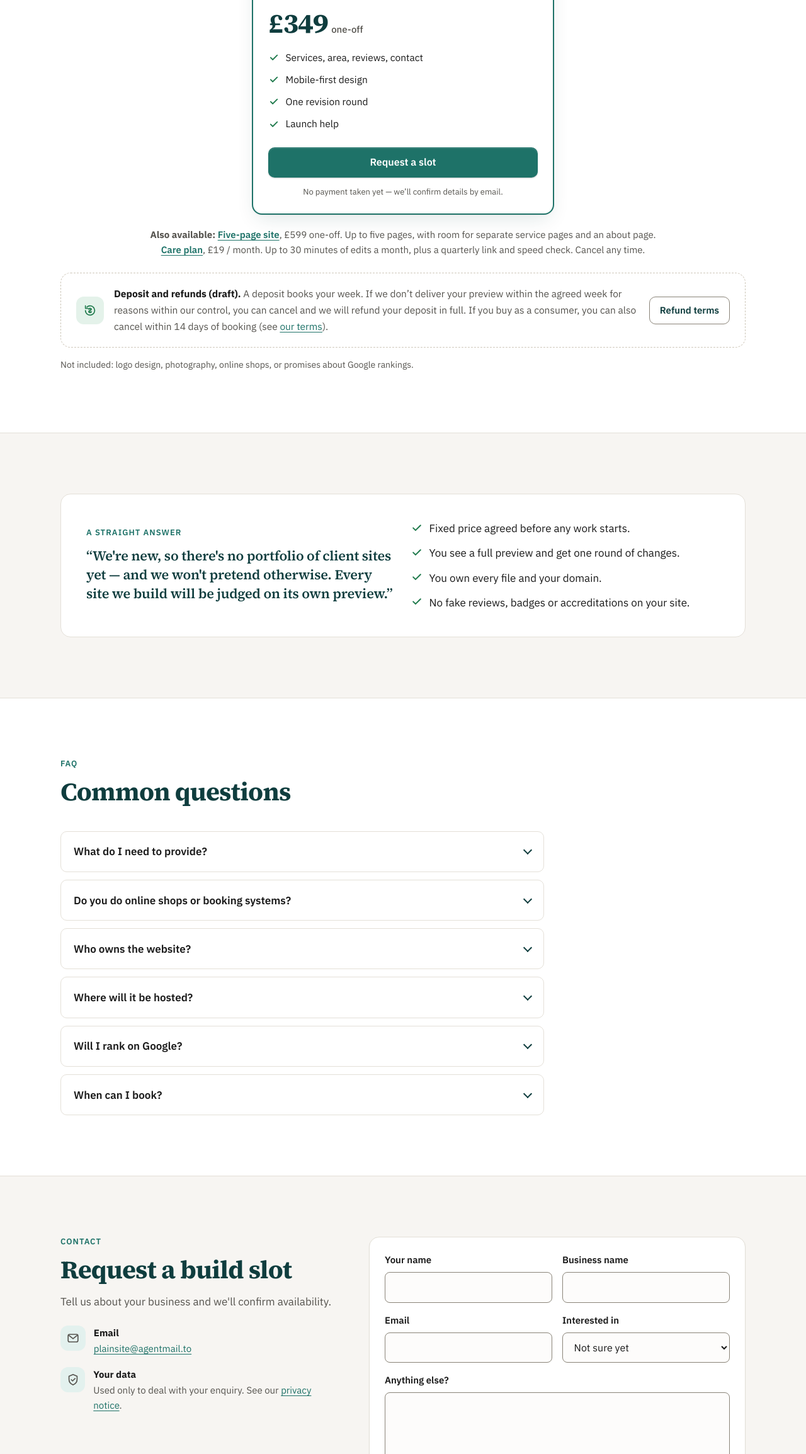
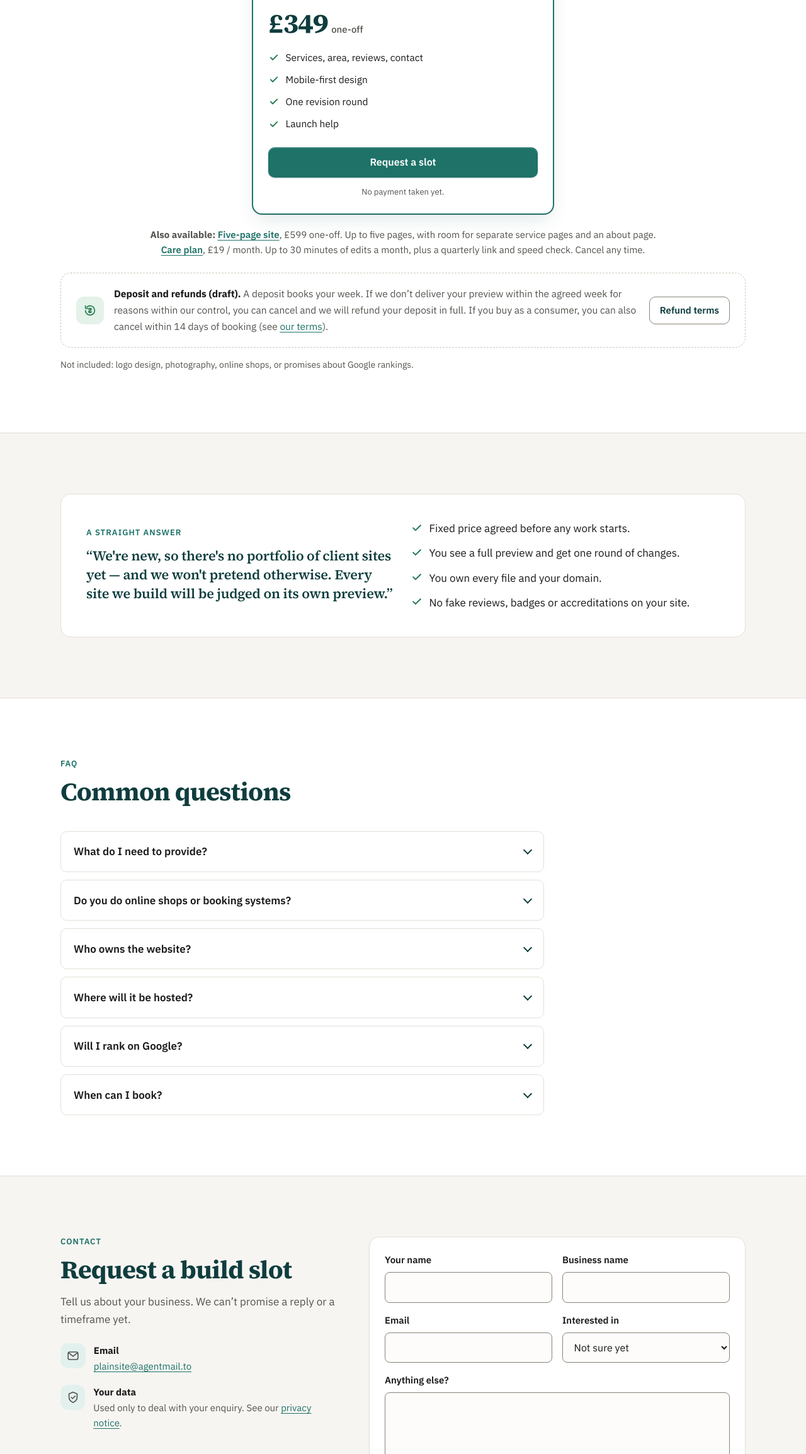
Before and after one commit to evanturner557-del/plainsite, a plain HTML site: page index.html in a window 1280 px wide. Shown: the part 2520-4829 px from the top of the page at 63% size. Drawn offline with Linux system fonts and the light colour scheme.

Commit message:
Publish site 2026-10-20 07:58 BST

```diff
--- a/_shared/kit.js
+++ b/_shared/kit.js
@@ -81,7 +81,7 @@
           .then(function (r) { return r.json(); })
           .then(function (j) {
             if (String(j.success) !== "true") throw new Error("fs");
-            if (st) { st.textContent = "Thanks" + (payload.name ? ", " + payload.name.trim().split(" ")[0] : "") + " — your message has been sent. We reply by email."; st.classList.add("is-visible"); }
+            if (st) { st.textContent = "Thanks" + (payload.name ? ", " + payload.name.trim().split(" ")[0] : "") + " — your enquiry has been received."; st.classList.add("is-visible"); }
             track("contact_sent", { plan: payload.plan || null }); form.reset();
           })
           .catch(function () { form.__fsFallback = true; if (st) { st.textContent = "Sending didn't work — opening your email app instead."; st.classList.add("is-visible"); } form.requestSubmit ? form.requestSubmit() : form.dispatchEvent(new Event("submit", { cancelable: true })); });
--- a/index.html
+++ b/index.html
@@ -102,7 +102,7 @@
     <div class="container">
       <div class="section-head"><span class="eyebrow">Pricing</span><h2>Fixed prices. Agreed up front.</h2><p>Prices in GBP. Domain name and any paid hosting are extra and in your name.</p></div>
       <div class="pricing pricing--single"><article class="tier tier--featured"><h3>One-page site</h3><p class="tier__for">Everything a customer needs on a single, well-structured page.</p>
-          <p class="price"><b>£349</b><span>one-off</span></p><ul class="checks"><li><svg aria-hidden="true"><use href="#i-check"/></svg>Services, area, reviews, contact</li><li><svg aria-hidden="true"><use href="#i-check"/></svg>Mobile-first design</li><li><svg aria-hidden="true"><use href="#i-check"/></svg>One revision round</li><li><svg aria-hidden="true"><use href="#i-check"/></svg>Launch help</li></ul><div class="cta-wrap"><a class="btn btn--primary btn--block" href="#contact" data-cta="enquire" data-plan="one-page">Request a slot</a><p class="sub">No payment taken yet — we’ll confirm details by email.</p></div></article></div>
+          <p class="price"><b>£349</b><span>one-off</span></p><ul class="checks"><li><svg aria-hidden="true"><use href="#i-check"/></svg>Services, area, reviews, contact</li><li><svg aria-hidden="true"><use href="#i-check"/></svg>Mobile-first design</li><li><svg aria-hidden="true"><use href="#i-check"/></svg>One revision round</li><li><svg aria-hidden="true"><use href="#i-check"/></svg>Launch help</li></ul><div class="cta-wrap"><a class="btn btn--primary btn--block" href="#contact" data-cta="enquire" data-plan="one-page">Request a slot</a><p class="sub">No payment taken yet.</p></div></article></div>
       <p class="tier-more"><strong>Also available:</strong> <a href="#contact" data-cta="enquire-more" data-plan="five-page">Five-page site</a>, £599 one-off. Up to five pages, with room for separate service pages and an about page.<br><a href="#contact" data-cta="enquire-more" data-plan="care">Care plan</a>, £19 / month. Up to 30 minutes of edits a month, plus a quarterly link and speed check. Cancel any time.</p>
       <div class="guarantee"><div class="icon"><svg aria-hidden="true"><use href="#i-refund"/></svg></div><p><strong>Deposit and refunds <span data-draft="refund">(draft)</span>.</strong> A deposit books your week. If we don’t deliver your preview within the agreed week for reasons within our control, you can cancel and we will refund your deposit in full. If you buy as a consumer, you can also cancel within 14 days of booking (see <a href="terms.html#refunds">our terms</a>).</p><a class="btn btn--ghost btn--sm" href="terms.html#refunds">Refund terms</a></div>
       <p class="fineprint">Not included: logo design, photography, online shops, or promises about Google rankings.</p>
@@ -119,7 +119,7 @@
       <div>
         <span class="eyebrow">Contact</span>
         <h2 class="x-s8">Request a build slot</h2>
-        <p class="x-s9">Tell us about your business and we&#x27;ll confirm availability.</p>
+        <p class="x-s9">Tell us about your business. We can’t promise a reply or a timeframe yet.</p>
         <ul class="contact-points"><li><span class="icon" aria-hidden="true"><svg><use href="#i-mail"/></svg></span><span><b>Email</b><a href="mailto:plainsite@agentmail.to">plainsite@agentmail.to</a></span></li>
           <li><span class="icon" aria-hidden="true"><svg><use href="#i-shield"/></svg></span><span><b>Your data</b>Used only to deal with your enquiry. See our <a href="privacy.html">privacy notice</a>.</span></li></ul>
       </div>
```
